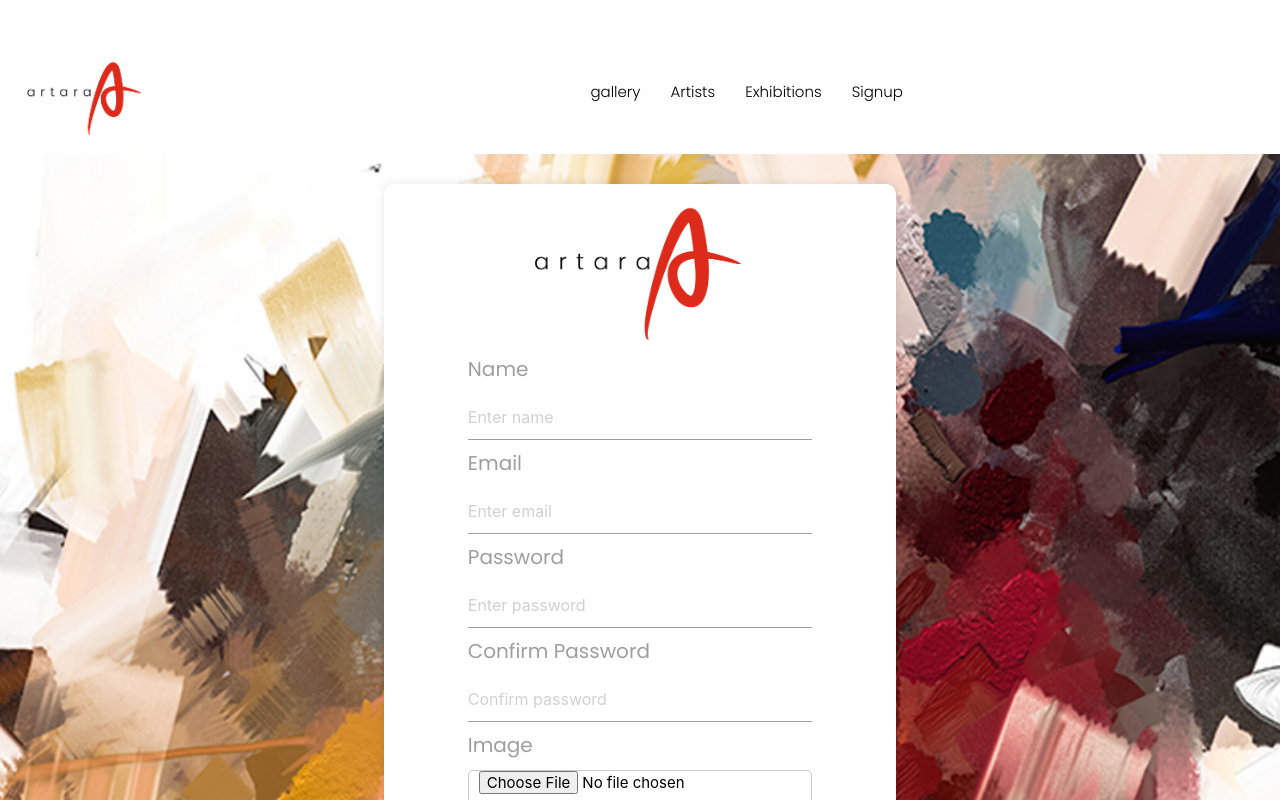
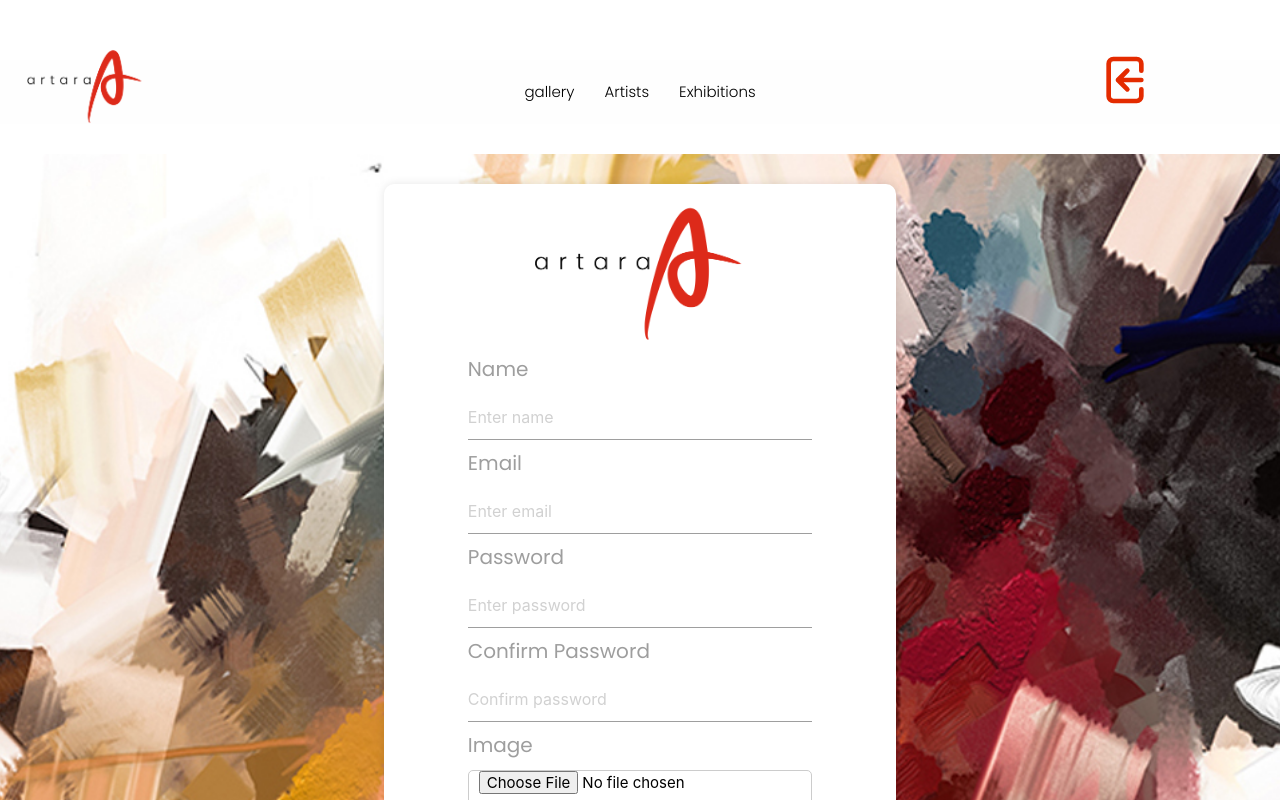
Before and after one commit to Mukundi-Mbugi/Artara, a React (Create React App) app in the folder artara/: page / in a window 1280 px wide. Shown: the top 800 px of the page. Built offline with nearby package versions, Linux system fonts and the light colour scheme.

Commit message:
login/out icon

```diff
--- a/artara/src/components/Footer/Footer.css
+++ b/artara/src/components/Footer/Footer.css
@@ -3,7 +3,7 @@
     width: 6vh;
 }
 .row{
-    background-color: #fefcfc;
+
     padding: 1rem;
     text-align: center;
     display: flex;
@@ -14,7 +14,7 @@
 }
 footer{
     margin-top: 20px;
-    background-color: #F3F3E3
+
 }
 .footer-social ul{
     display: flex;
@@ -24,6 +24,3 @@ footer{
 p{
     font-size: 20px;
 }
-.container{
-    background-color: #F3F3E3
-}
--- a/artara/src/components/Navbar/Navbar.css
+++ b/artara/src/components/Navbar/Navbar.css
@@ -57,3 +57,10 @@
 .nav-links a{
     color: #000;
 }
+.signup{
+    width: 20%;
+  }
+  .signup img{
+    height: 7vh;
+    width: 7vh;
+  }
--- a/artara/src/components/Navbar/Navbar.js
+++ b/artara/src/components/Navbar/Navbar.js
@@ -1,6 +1,7 @@
 import React from "react";
 import "./Navbar.css";
 import logo from "./1113-ai.png";
+import sign from "./signin.svg";
 import { Link } from "react-router-dom";
 
 function Navbar() {
@@ -9,7 +10,9 @@ function Navbar() {
       <nav className="nav">
         <div className="nav-bar-item">
           <div className="logo-div">
-            <img src={logo} alt="logo" id="logo" />
+            <a href="/">
+              <img src={logo} alt="logo" id="logo" />
+            </a>
           </div>
           <div className="nav-links">
             <ul>
@@ -22,10 +25,12 @@ function Navbar() {
               <li>
                 <a href="/Exhibitions">Exhibitions</a>
               </li>
-              <li>
-                <a href="/Signup">Signup</a>
-              </li>
             </ul>
+          </div>
+          <div className="signup">
+            <a href="/Signup">
+              <img src={sign} alt="Signup" />
+            </a>
           </div>
         </div>
       </nav>
```
Also changed, not shown: artara/src/components/Navbar/signin.svg (added), artara/src/components/Navbar/user.svg (added).
